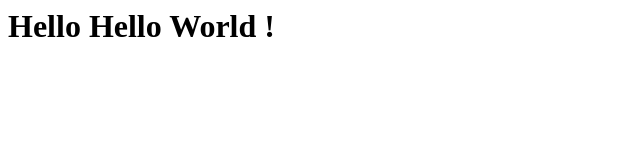
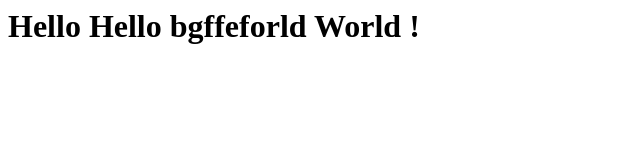
Before and after one commit to vinceneil666/generic-webpage, a plain HTML site: page index.html in a window 1280 px wide. Shown: the whole page, without its empty margins (0-640 px from the left). Drawn offline with Linux system fonts and the light colour scheme.

Commit message:
commitit

```diff
--- a/index.html
+++ b/index.html
@@ -2,6 +2,6 @@
  <head>
  </head>
  <body>
-   <h1>Hello Hello World !<h1>
+   <h1>Hello Hello bgffeforld World !<h1>
  </body>
 </html>
```
